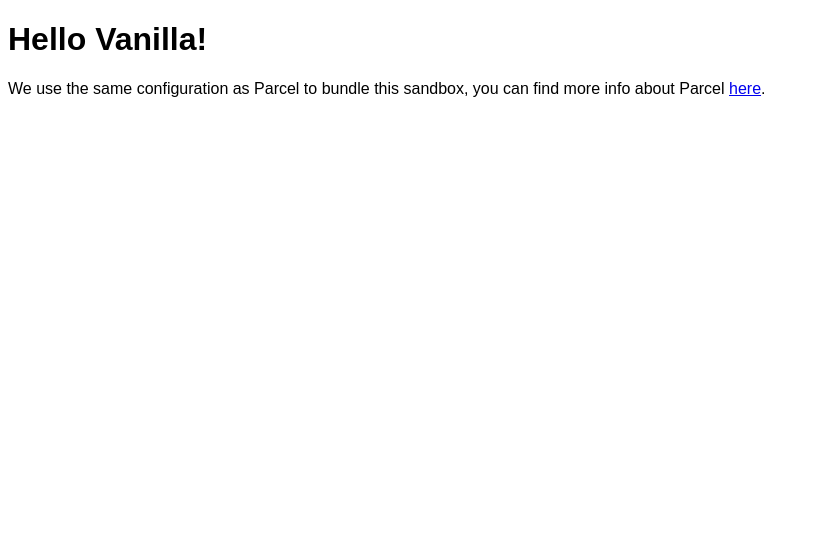
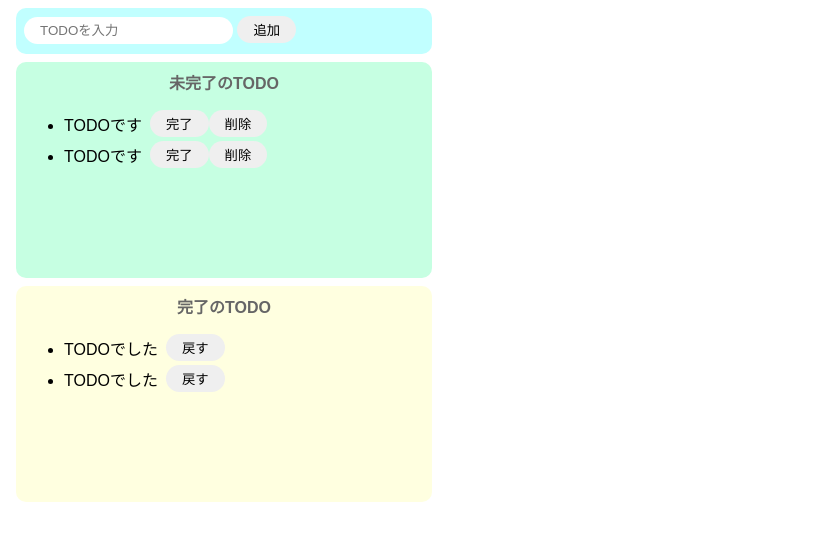
Before and after one commit to sakayoshi614/codesandbox-work2, a website built with Parcel: page index.html in a window 1280 px wide. Shown: the whole page, without its empty margins (0-819 px from the left). Built offline with nearby package versions, Linux system fonts and the light colour scheme.

Commit message:
test test

```diff
--- a/index.html
+++ b/index.html
@@ -1,16 +1,47 @@
 <!DOCTYPE html>
 <html>
+  <head>
+    <title>TODO(JS)</title>
+    <meta charset="UTF-8" />
+  </head>
 
-<head>
-	<title>Parcel Sandbox</title>
-	<meta charset="UTF-8" />
-</head>
+  <body>
+    <div class="input-area">
+      <input placeholder="TODOを入力" />
+      <button>追加</button>
+    </div>
 
-<body>
-	<div id="app"></div>
+    <div class="incomplete-area">
+      <p class="title">未完了のTODO</p>
+      <ul>
+        <div class="list-row">
+          <li>TODOです</li>
+          <button>完了</button>
+          <button>削除</button>
+        </div>
+        <div class="list-row">
+          <li>TODOです</li>
+          <button>完了</button>
+          <button>削除</button>
+        </div>
+      </ul>
+    </div>
 
-	<script src="src/index.js">
-	</script>
-</body>
+    <div class="complete-area">
+      <p class="title">完了のTODO</p>
+      <ul>
+        <div class="list-row">
+          <li>TODOでした</li>
+          <button>戻す</button>
+        </div>
+        <div class="list-row">
+          <li>TODOでした</li>
+          <button>戻す</button>
+        </div>
+      </ul>
+    </div>
 
+    <div></div>
+    <script src="src/index.js"></script>
+  </body>
 </html>
--- a/src/index.js
+++ b/src/index.js
@@ -1,10 +1 @@
 import "./styles.css";
-
-document.getElementById("app").innerHTML = `
-<h1>Hello Vanilla!</h1>
-<div>
-  We use the same configuration as Parcel to bundle this sandbox, you can find more
-  info about Parcel
-  <a href="https://parceljs.org" target="_blank" rel="noopener noreferrer">here</a>.
-</div>
-`;
--- a/src/styles.css
+++ b/src/styles.css
@@ -1,3 +1,66 @@
 body {
   font-family: sans-serif;
 }
+
+input {
+  border-radius: 16px;
+  border: none;
+  padding: 6px 16px;
+  outline: none;
+}
+
+button {
+  border-radius: 16px;
+  border: none;
+  padding: 4px 16px;
+}
+
+button:hover {
+  background-color: #ff7fff;
+  color: #fff;
+  cursor: pointer;
+}
+
+li {
+  margin-right: 8px;
+}
+
+.input-area {
+  background-color: #c1ffff;
+  width: 400px;
+  height: 30px;
+  padding: 8px;
+  margin: 8px;
+  border-radius: 10px;
+}
+
+.incomplete-area {
+  background-color: #c6ffe2;
+  width: 400px;
+  min-height: 200px;
+  padding: 8px;
+  margin: 8px;
+  border-radius: 10px;
+}
+
+.complete-area {
+  background-color: #ffffe0;
+  width: 400px;
+  min-height: 200px;
+  padding: 8px;
+  margin: 8px;
+  border-radius: 10px;
+}
+
+.title {
+  text-align: center;
+  margin-top: 0;
+  font-weight: bold;
+  color: #666;
+}
+
+.list-row {
+  display: flex;
+  align-items: center;
+  padding-bottom: 4px;
+}
```
